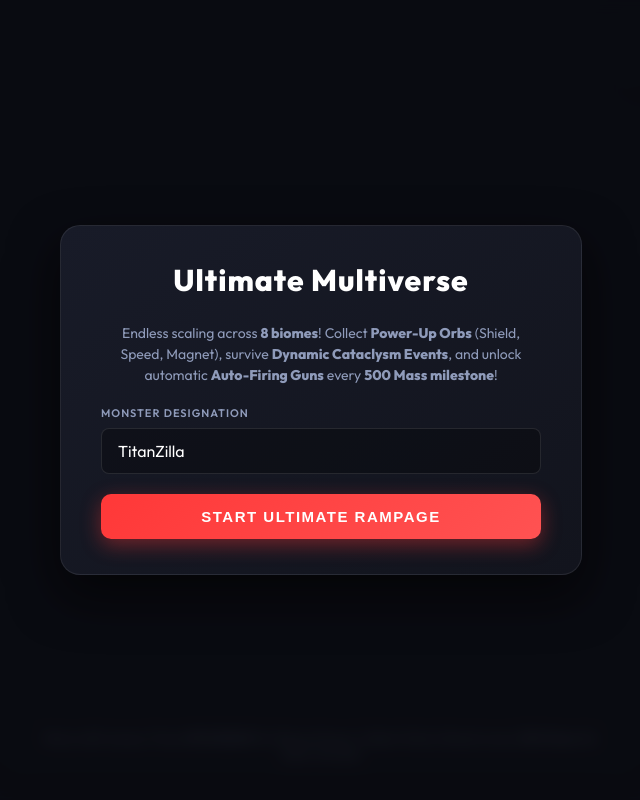
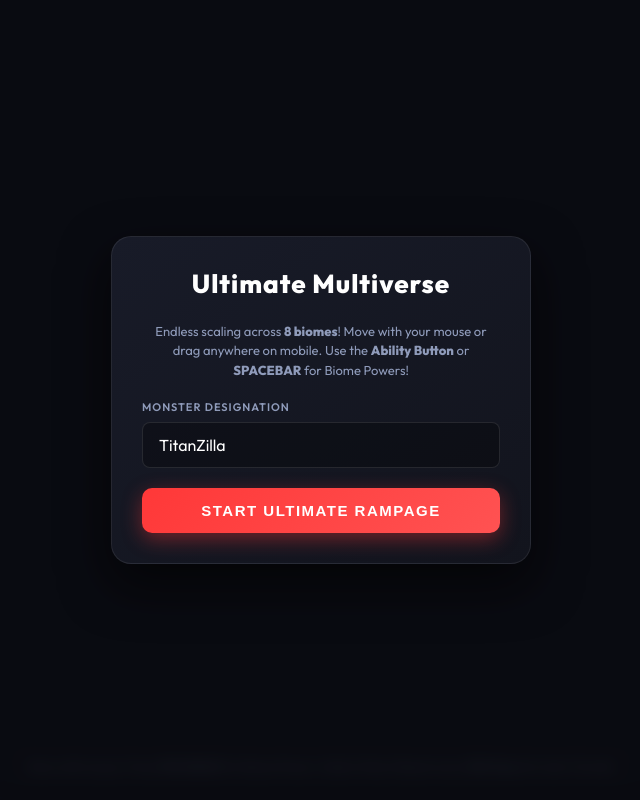
Before and after one commit to readwithmeofficial888-rgb/Earnwithme, a Flask app: page /play-game1 in a window 1280 px wide. Shown: the whole page, without its empty margins (319-959 px from the left). Run offline with Flask 3, Linux system fonts and the light colour scheme.

Commit message:
Update test.html

```diff
--- a/templates/test.html
+++ b/templates/test.html
@@ -2,8 +2,8 @@
 <html lang="en">
 <head>
     <meta charset="UTF-8">
-    <meta name="viewport" content="width=device-width, initial-scale=1.0">
-    <title>Kaiju Rampage .io - Ultimate Evolution Edition</title>
+    <meta name="viewport" content="width=device-width, initial-scale=1.0, maximum-scale=1.0, user-scalable=no">
+    <title>Kaiju Rampage .io - Cross-Platform Edition</title>
     <link href="https://fonts.googleapis.com/css2?family=Outfit:wght@400;600;800&display=swap" rel="stylesheet">
     <style>
         :root {
@@ -27,6 +27,7 @@
             font-family: 'Outfit', sans-serif;
             color: #fff;
             user-select: none;
+            touch-action: none;
         }
 
         canvas {
@@ -200,21 +221,25 @@
             justify-content: center;
             align-items: center;
             z-index: 10;
+            padding: 20px;
+            box-sizing: border-box;
         }
 
         .modal-card {
             background: linear-gradient(145deg, #181b28, #12141d);
-            padding: 35px 40px;
+            padding: 30px;
             border-radius: 20px;
             text-align: center;
             border: 1px solid rgba(255, 255, 255, 0.08);
             box-shadow: 0 20px 50px rgba(0,0,0,0.6);
-            width: 440px;
+            width: 100%;
+            max-width: 420px;
+            box-sizing: border-box;
         }
 
         .modal-card h2 {
             margin-top: 0;
-            font-size: 30px;
+            font-size: 26px;
             font-weight: 800;
             color: #fff;
             letter-spacing: 1px;
@@ -222,7 +247,7 @@
 
         .modal-card p {
             color: #8f9bba;
-            font-size: 14px;
+            font-size: 13px;
             margin-bottom: 20px;
             line-height: 1.5;
         }
@@ -306,7 +324,7 @@
     <div id="start-screen" class="modal-overlay">
         <div class="modal-card">
             <h2>Ultimate Multiverse</h2>
-            <p>Endless scaling across <b>8 biomes</b>! Collect <b>Power-Up Orbs</b> (Shield, Speed, Magnet), survive <b>Dynamic Cataclysm Events</b>, and unlock automatic <b>Auto-Firing Guns</b> every <b>500 Mass milestone</b>!</p>
+            <p>Endless scaling across <b>8 biomes</b>! Move with your mouse or drag anywhere on mobile. Use the <b>Ability Button</b> or <b>SPACEBAR</b> for Biome Powers!</p>
             <div class="input-group">
                 <label for="playerName">Monster Designation</label>
                 <input type="text" id="playerName" value="TitanZilla" maxlength="12">
@@ -353,6 +371,11 @@
 
     <div id="instructions">Move with mouse. Press <b>SPACEBAR</b> for Biome Power. Collect Orbs & Reach every <b>500 Mass</b> for Auto-Turrets!</div>
 
+    <!-- Mobile Button Control -->
+    <div id="mobile-controls">
+        <button id="ability-btn" onclick="triggerPlayerAbility()">⚡ ABILITY</button>
+    </div>
+
     <canvas id="gameCanvas"></canvas>
 
     <script>
@@ -370,8 +393,7 @@
         let currentMapIndex = 0;
         let gameCycle = 1;
 
-        // Dynamic World Events System
-        let activeEvent = null; // 'METEOR', 'GOLD_RUSH', 'SUPER_SPEED'
+        let activeEvent = null;
         let eventTimer = 0;
         let eventCooldown = 600;
 
@@ -422,21 +444,41 @@
         let cameraScale = 1.0;
         let cameraShake = 0;
 
+        // Input Setup for both Mouse & Touch
         const mouse = { x: canvas.width / 2, y: canvas.height / 2, worldX: 0, worldY: 0 };
+
         window.addEventListener('mousemove', (e) => {
             mouse.x = e.clientX;
             mouse.y = e.clientY;
         });
 
+        window.addEventListener('touchstart', (e) => {
+            if (e.target.tagName !== 'BUTTON' && e.target.tagName !== 'INPUT') {
+                mouse.x = e.touches[0].clientX;
+                mouse.y = e.touches[0].clientY;
+            }
+        }, { passive: false });
+
+        window.addEventListener('touchmove', (e) => {
+            if (e.target.tagName !== 'BUTTON' && e.target.tagName !== 'INPUT') {
+                mouse.x = e.touches[0].clientX;
+                mouse.y = e.touches[0].clientY;
+                e.preventDefault();
+            }
+        }, { passive: false });
+
         window.addEventListener('keydown', (e) => {
             if (e.code === 'Space' && gameState === 'PLAYING') {
-                if (player && player.abilityCooldown <= 0) {
-                    player.activateAbility();
-                }
+                triggerPlayerAbility();
             }
         });
 
-        // Particle System
+        function triggerPlayerAbility() {
+            if (player && player.abilityCooldown <= 0 && gameState === 'PLAYING') {
+                player.activateAbility();
+            }
+        }
+
         let particles = [];
         class Particle {
             constructor(x, y, color, size) {
@@ -468,15 +510,14 @@
             }
         }
 
-        // Collectible Power-Up Orbs
         let powerUps = [];
         class PowerUp {
             constructor(x, y, type) {
                 this.x = x;
                 this.y = y;
-                this.type = type; // 'shield', 'magnet', 'speed'
+                this.type = type;
                 this.radius = 16;
-                this.life = 600; // Despawns if not collected
+                this.life = 600;
             }
             draw() {
                 ctx.save();
@@ -533,7 +573,6 @@
                     ctx.strokeStyle = '#fff'; ctx.lineWidth = 2; ctx.stroke();
                 } else if (this.type === 'bullet') {
                     ctx.beginPath(); ctx.ellipse(0, 0, 8, 4, 0, 0, Math.PI * 2); ctx.fill();
-                    ctx.shadowColor = this.color; ctx.shadowBlur = 10;
                 } else if (this.type === 'meteor') {
                     ctx.beginPath(); ctx.arc(0, 0, this.radius, 0, Math.PI * 2); ctx.fill();
                     ctx.fillStyle = '#ff7675'; ctx.beginPath(); ctx.arc(-4, -4, 5, 0, Math.PI * 2); ctx.fill();
@@ -989,7 +1021,7 @@
         function triggerWorldEvent() {
             const events = ['METEOR', 'GOLD_RUSH', 'SUPER_SPEED'];
             activeEvent = events[Math.floor(Math.random() * events.length)];
-            eventTimer = 400; // Lasts ~7 seconds
+            eventTimer = 400;
 
             let banner = document.getElementById('event-banner');
             if (activeEvent === 'METEOR') banner.innerText = '⚠️ METEOR SHOWER CATACLYSM!';
@@ -1265,17 +1289,17 @@
                 skillText.innerText = `${map.abilityName}: [COOLDOWN ${Math.ceil(player.abilityCooldown / 60)}s]`;
                 skillText.style.color = '#7f8c8d';
             } else {
-                skillText.innerText = `${map.abilityName}: [READY - PRESS SPACE]`;
+                skillText.innerText = `${map.abilityName}: [READY]`;
                 skillText.style.color = '#9b59b6';
             }
 
             let gunText = document.getElementById('gun-hud');
             let gunTier = Math.floor(player.score / 500);
             if (gunTier === 0) {
-                gunText.innerText = `Auto-Gun: [LOCKED (Need 500 Mass)]`;
+                gunText.innerText = `Auto-Gun: [LOCKED (Need 500)]`;
                 gunText.style.color = '#7f8c8d';
             } else {
-                gunText.innerText = `Auto-Gun: [ACTIVE - TIER ${gunTier}]`;
+                gunText.innerText = `Auto-Gun: [TIER ${gunTier}]`;
                 gunText.style.color = '#f1c40f';
             }
 
```
Also changed, not shown: other parts of templates/test.html (+66 -69 lines).
